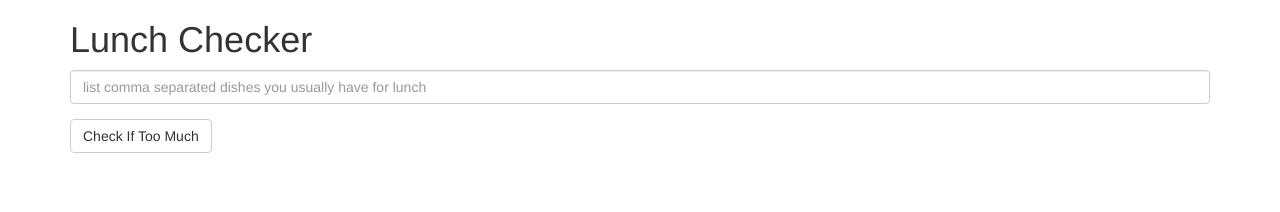
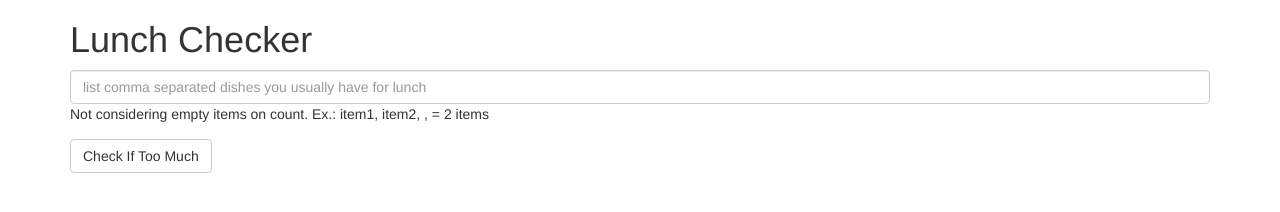
Before and after one commit to ivensgoncalves/coursera-angular, a plain HTML site: page module1-assignment/index.html in a window 1280 px wide. Drawn offline with Linux system fonts and the light colour scheme.

Commit message:
Showing annotation below textbox

```diff
--- a/module1-assignment/index.html
+++ b/module1-assignment/index.html
@@ -17,12 +17,11 @@
      <h1>Lunch Checker</h1>
 
        <div class="form-group">
-
-          <!-- Not considering empty items -->
            <input id="lunch-menu" type="text"
            placeholder="list comma separated dishes you usually have for lunch"
            class="form-control {{ messageCssStyle }}"
            ng-model="menu" />
+           <p>Not considering empty items on count. Ex.: item1, item2, , = 2 items</p>
        </div>
        <div class="form-group">
            <button class="btn btn-default" ng-click="checkMenu()">Check If Too Much</button>
```
